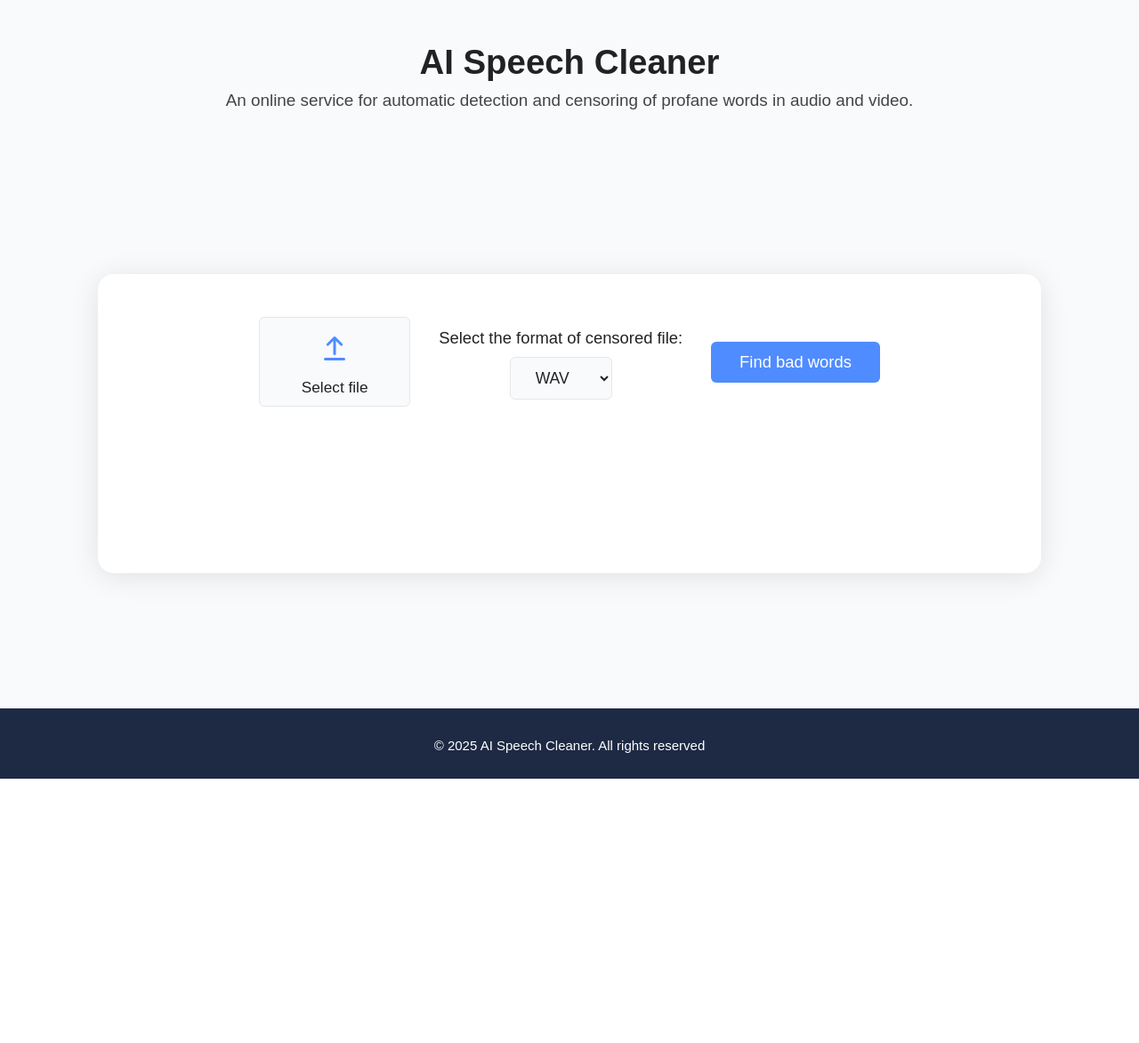
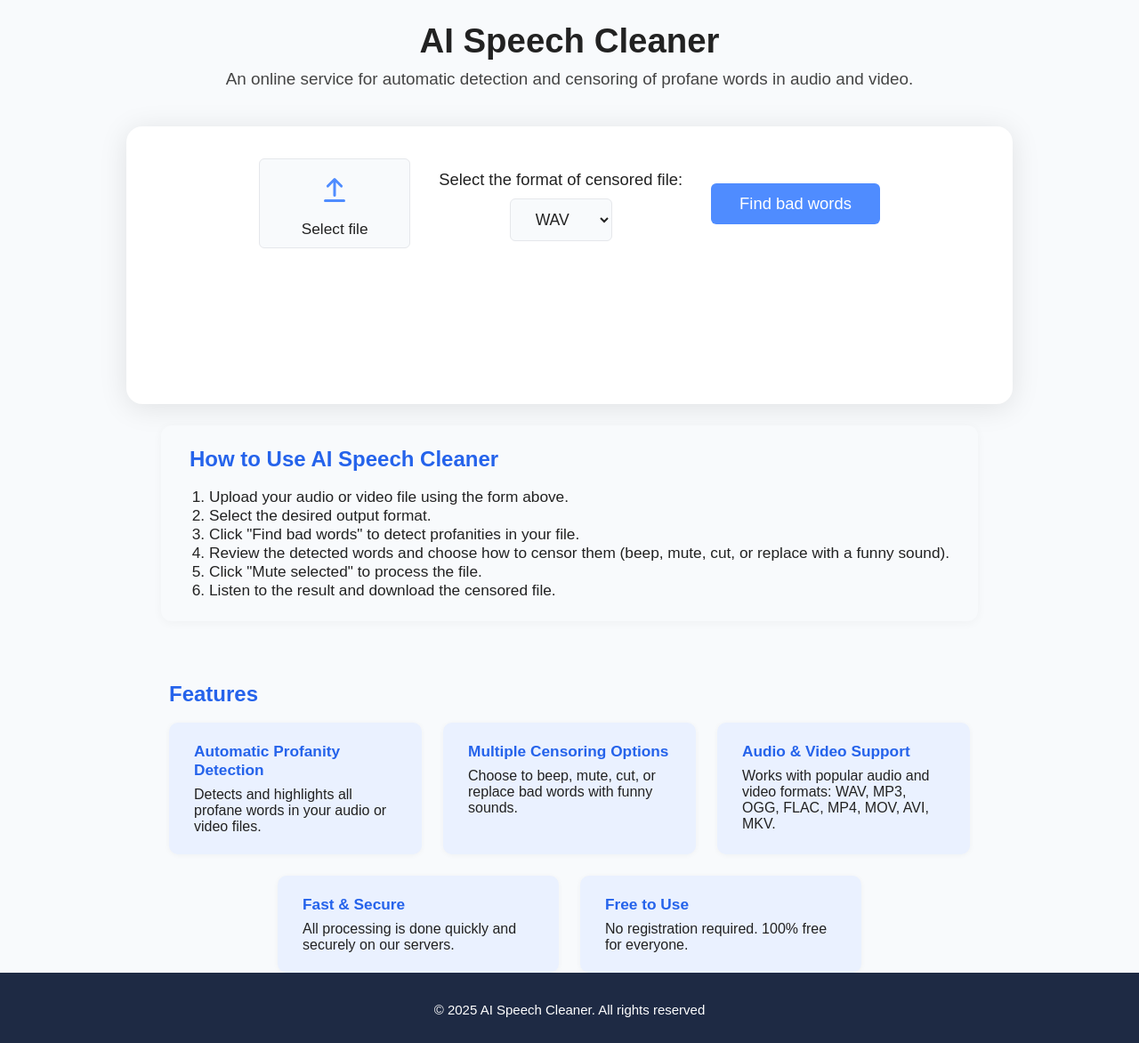
Before and after one commit to polughoul/improving-audio-speech-service, a Flask app: page / in a window 1280 px wide. Shown: the part 65-1237 px from the top of the page at 89% size. Before the commit the page ends 940 px from the top, so only its background shows below. Run offline with Flask 3, Linux system fonts and the light colour scheme.

Commit message:
add tutorial section

```diff
--- a/static/style.css
+++ b/static/style.css
@@ -66,31 +66,33 @@ header {
 
 .main-wrapper {
     flex: 1 0 auto;
-    display: flex;
-    align-items: center;
-    justify-content: center;
-    min-height: 80vh;
+    display: block;
+    min-height: 0;
+    align-items: unset;
+    justify-content: unset;
 }
 
 
 .container {
     width: 900px;
     min-height: 240px;
-    margin: 40px auto;
+    margin: 24px auto 0 auto;
     background: #fff;
-    padding: 48px 80px;
+    padding: 36px 48px;
     border-radius: 18px;
     box-shadow: 0 4px 32px rgba(0,0,0,0.10);
     text-align: center;
     display: block;
+    margin-bottom: 24px;
 }
 
 
 .service-title {
     text-align: center;
-    margin-top: 48px;
-    margin-bottom: 32px;
+    margin-top: 24px;
+    margin-bottom: 18px;
 }
+
 .service-title h1 {
     font-size: 2.4rem;
     font-weight: bold;
@@ -419,3 +421,74 @@ footer {
     min-width: 140px;
     font-size: 1.08rem;
 }
+
+/* Tutorial section styles */
+
+.tutorial-section {
+    max-width: 900px;
+    margin: 0 auto 0 auto;
+    background: #f8fafc;
+    border-radius: 12px;
+    box-shadow: 0 2px 12px rgba(0,0,0,0.04);
+    padding: 24px 32px;
+    text-align: left;
+}
+
+.tutorial-section h2 {
+    margin-top: 0;
+    color: #2563eb;
+    font-size: 1.5rem;
+    margin-bottom: 18px;
+}
+
+.tutorial-steps {
+    margin: 0;
+    padding-left: 22px;
+    font-size: 1.08rem;
+    color: #222;
+}
+
+.features-section {
+    max-width: 900px;
+    margin: 36px auto 0 auto;
+    text-align: left;
+}
+
+.features-section h2 {
+    color: #2563eb;
+    font-size: 1.5rem;
+    margin-bottom: 18px;
+}
+
+.features-list {
+    display: flex;
+    flex-wrap: wrap;
+    gap: 24px;
+    justify-content: center;
+}
+
+.feature-card {
+    background: #eaf1ff;
+    border-radius: 10px;
+    padding: 22px 28px;
+    min-width: 220px;
+    max-width: 260px;
+    flex: 1 1 220px;
+    box-shadow: 0 1px 6px rgba(0,0,0,0.04);
+    margin-bottom: 0;
+    display: flex;
+    flex-direction: column;
+    align-items: flex-start;
+}
+
+.feature-title {
+    font-weight: bold;
+    color: #2563eb;
+    margin-bottom: 8px;
+    font-size: 1.08rem;
+}
+
+.feature-desc {
+    color: #222;
+    font-size: 1rem;
+}
--- a/templates/index.html
+++ b/templates/index.html
@@ -112,6 +112,45 @@
             {% endwith %}
         </div>
     </div>
+    <!-- Tutorial Section -->
+    <div class="tutorial-section">
+        <h2>How to Use AI Speech Cleaner</h2>
+        <ol class="tutorial-steps">
+            <li>Upload your audio or video file using the form above.</li>
+            <li>Select the desired output format.</li>
+            <li>Click "Find bad words" to detect profanities in your file.</li>
+            <li>Review the detected words and choose how to censor them (beep, mute, cut, or replace with a funny sound).</li>
+            <li>Click "Mute selected" to process the file.</li>
+            <li>Listen to the result and download the censored file.</li>
+        </ol>
+    </div>
+
+    <!-- Features Section -->
+    <div class="features-section">
+        <h2>Features</h2>
+        <div class="features-list">
+            <div class="feature-card">
+                <div class="feature-title">Automatic Profanity Detection</div>
+                <div class="feature-desc">Detects and highlights all profane words in your audio or video files.</div>
+            </div>
+            <div class="feature-card">
+                <div class="feature-title">Multiple Censoring Options</div>
+                <div class="feature-desc">Choose to beep, mute, cut, or replace bad words with funny sounds.</div>
+            </div>
+            <div class="feature-card">
+                <div class="feature-title">Audio & Video Support</div>
+                <div class="feature-desc">Works with popular audio and video formats: WAV, MP3, OGG, FLAC, MP4, MOV, AVI, MKV.</div>
+            </div>
+            <div class="feature-card">
+                <div class="feature-title">Fast & Secure</div>
+                <div class="feature-desc">All processing is done quickly and securely on our servers.</div>
+            </div>
+            <div class="feature-card">
+                <div class="feature-title">Free to Use</div>
+                <div class="feature-desc">No registration required. 100% free for everyone.</div>
+            </div>
+        </div>
+    </div>
     <footer>
         <div class="footer-content">
             <p>© 2025 AI Speech Cleaner. All rights reserved</p>
```
